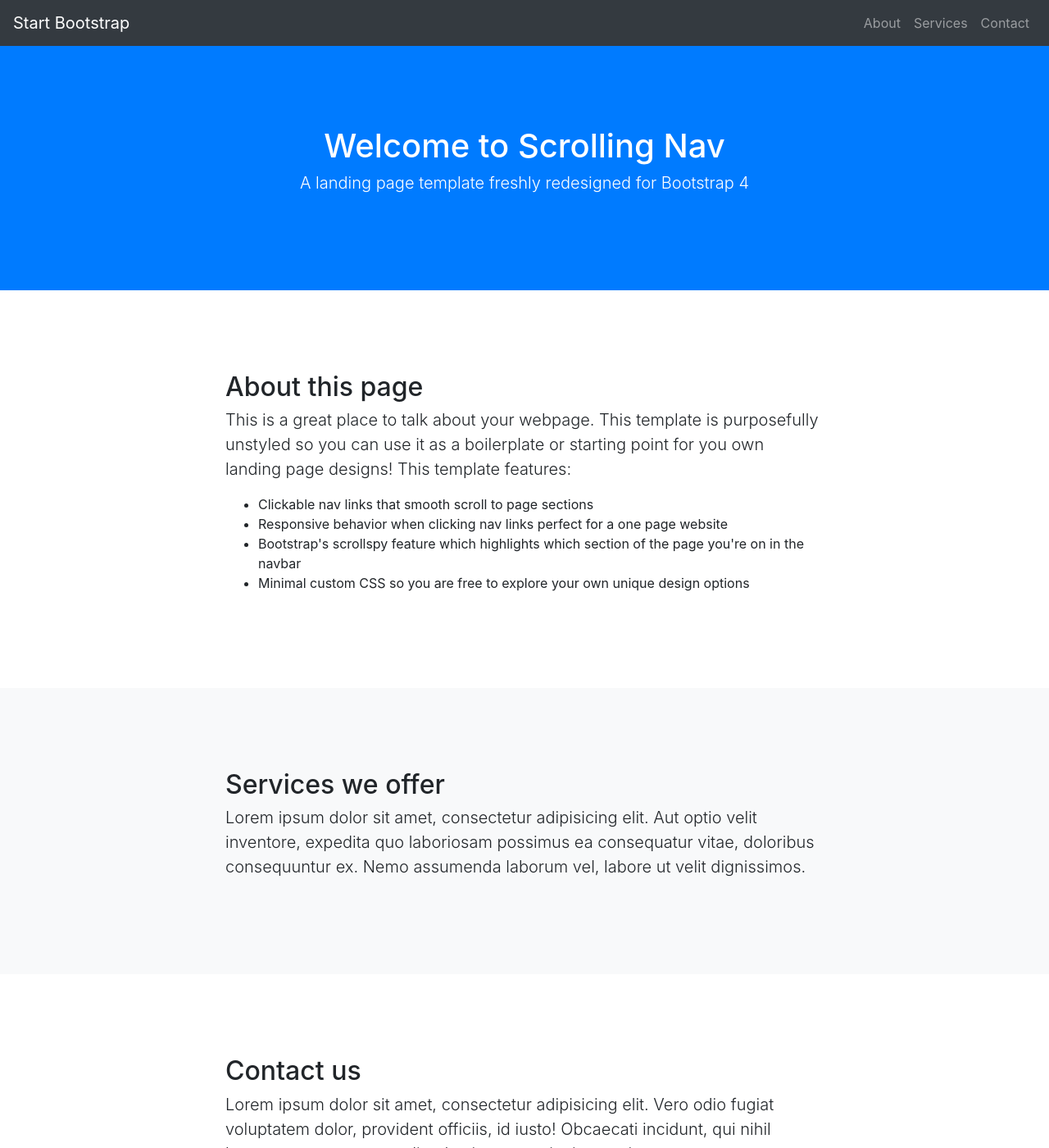
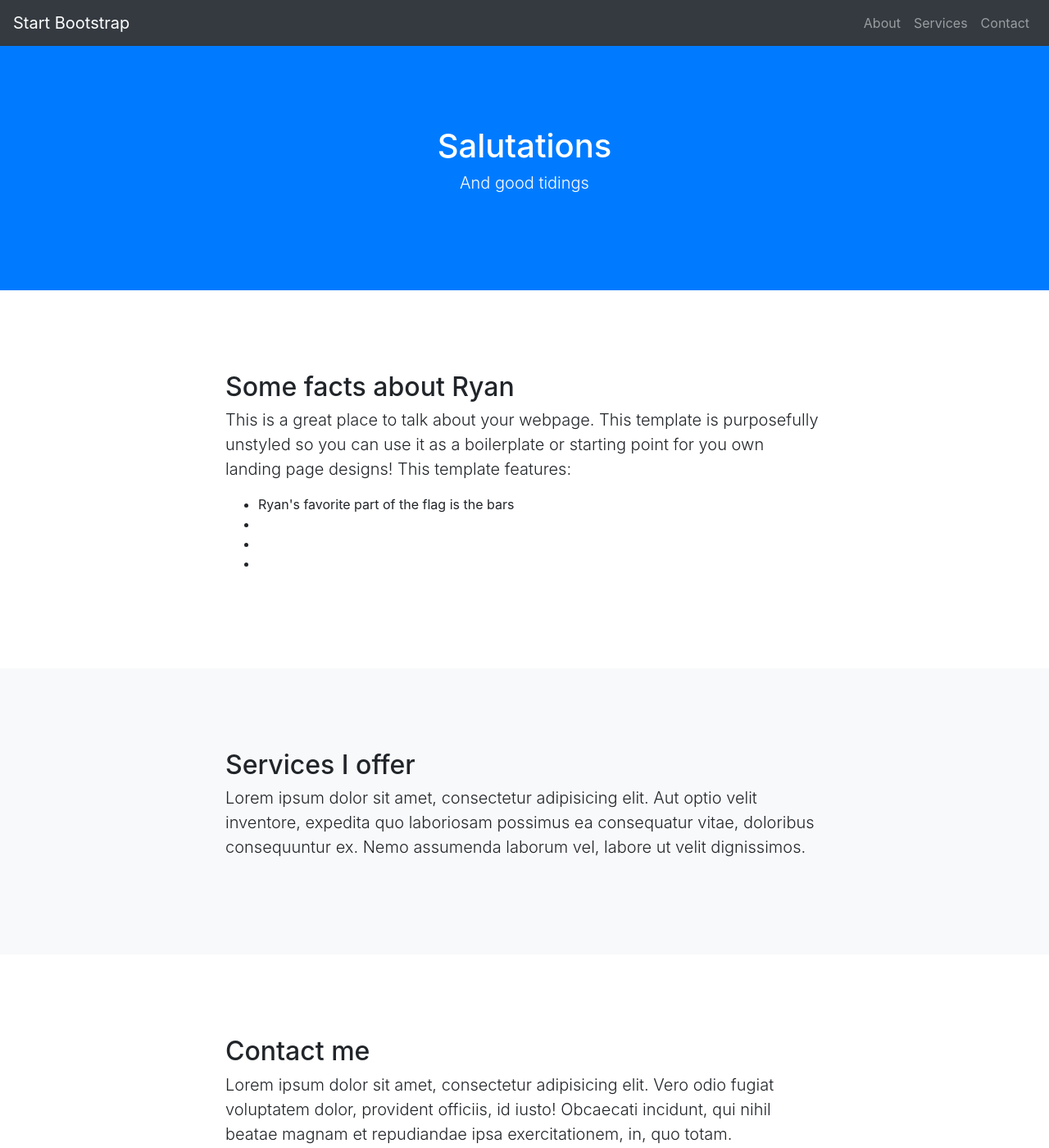
Before and after one commit to Ryan-Sheehan/Ryan-Sheehan.github.io, a Jekyll site: the page about/index.html, which Jekyll copies as it is, in a window 1280 px wide and 1400 px high. Shown: the whole window at 82% size. Built offline with Jekyll 4.4.1, drawn with Linux system fonts in a browser that asks for light colours.

Commit message:
Update index.html

```diff
--- a/about/index.html
+++ b/about/index.html
@@ -8,7 +8,7 @@
     <meta name="description" content="">
     <meta name="author" content="">
 
-    <title>Scrolling Nav - Start Bootstrap Template</title>
+    <title>About Ryan</title>
 
     <!-- Bootstrap core CSS -->
     <link href="/vendor/bootstrap/css/bootstrap.min.css" rel="stylesheet">
@@ -43,8 +43,8 @@
 
     <header class="bg-primary text-white">
         <div class="container text-center">
-            <h1>Welcome to Scrolling Nav</h1>
-            <p class="lead">A landing page template freshly redesigned for Bootstrap 4</p>
+            <h1>Salutations</h1>
+            <p class="lead">And good tidings</p>
         </div>
     </header>
 
@@ -52,13 +52,13 @@
         <div class="container">
             <div class="row">
                 <div class="col-lg-8 mx-auto">
-                    <h2>About this page</h2>
+                    <h2>Some facts about Ryan</h2>
                     <p class="lead">This is a great place to talk about your webpage. This template is purposefully unstyled so you can use it as a boilerplate or starting point for you own landing page designs! This template features:</p>
                     <ul>
-                        <li>Clickable nav links that smooth scroll to page sections</li>
-                        <li>Responsive behavior when clicking nav links perfect for a one page website</li>
-                        <li>Bootstrap's scrollspy feature which highlights which section of the page you're on in the navbar</li>
-                        <li>Minimal custom CSS so you are free to explore your own unique design options</li>
+                        <li>Ryan's favorite part of the flag is the bars</li>
+                        <li></li>
+                        <li></li>
+                        <li></li>
                     </ul>
                 </div>
             </div>
@@ -69,7 +69,7 @@
         <div class="container">
             <div class="row">
                 <div class="col-lg-8 mx-auto">
-                    <h2>Services we offer</h2>
+                    <h2>Services I offer</h2>
                     <p class="lead">Lorem ipsum dolor sit amet, consectetur adipisicing elit. Aut optio velit inventore, expedita quo laboriosam possimus ea consequatur vitae, doloribus consequuntur ex. Nemo assumenda laborum vel, labore ut velit dignissimos.</p>
                 </div>
             </div>
@@ -80,7 +80,7 @@
         <div class="container">
             <div class="row">
                 <div class="col-lg-8 mx-auto">
-                    <h2>Contact us</h2>
+                    <h2>Contact me</h2>
                     <p class="lead">Lorem ipsum dolor sit amet, consectetur adipisicing elit. Vero odio fugiat voluptatem dolor, provident officiis, id iusto! Obcaecati incidunt, qui nihil beatae magnam et repudiandae ipsa exercitationem, in, quo totam.</p>
                 </div>
             </div>
```
